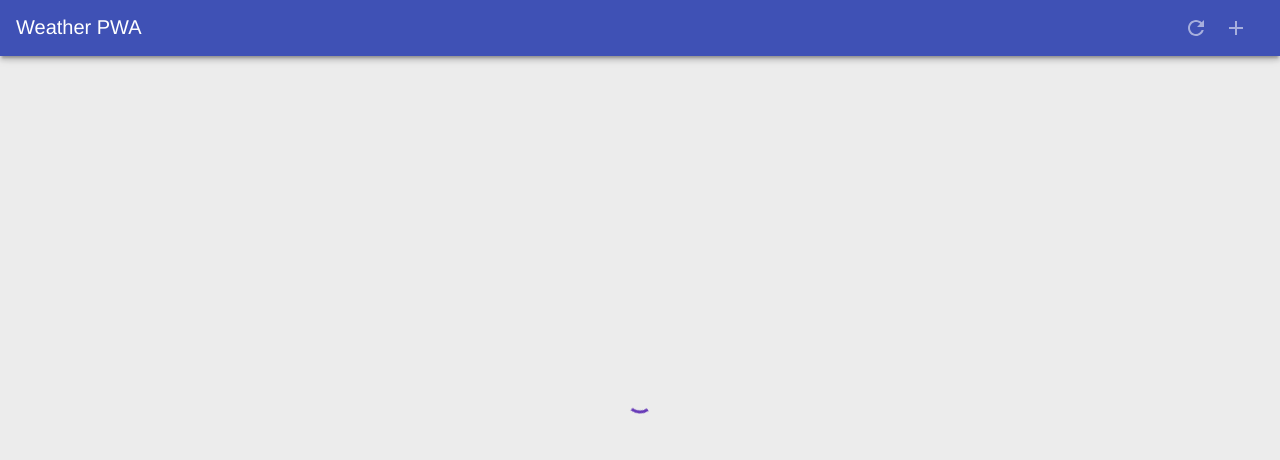
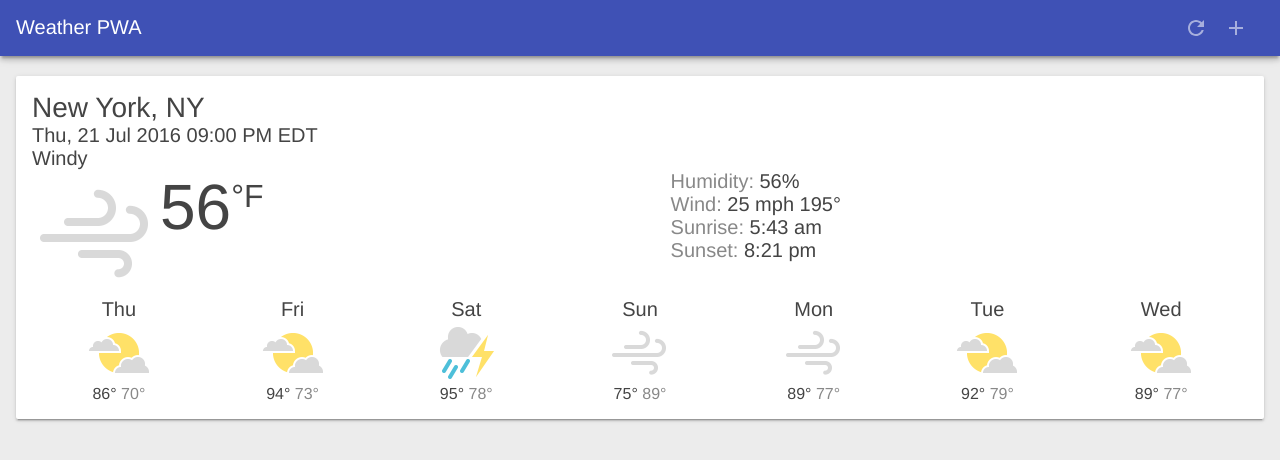
Before and after one commit to GowthamAnbu/progressive-web-app-template, a plain HTML site: page index.html in a window 1280 px wide. Drawn offline with Linux system fonts and the light colour scheme.

Commit message:
initial app test

```diff
--- a/index.html
+++ b/index.html
@@ -165,7 +165,7 @@
   </div>
 
   <!-- Uncomment the line below when ready to test with fake data -->
-  <!-- <script src="scripts/app.js" async></script> -->
+  <script src="scripts/app.js" async></script>
 
 </body>
 </html>
--- a/scripts/app.js
+++ b/scripts/app.js
@@ -308,7 +308,7 @@
     }
   };
   // TODO uncomment line below to test app with fake data
-  // app.updateForecastCard(initialWeatherForecast);
+  app.updateForecastCard(initialWeatherForecast);
 
   // TODO add startup code here
 
```
